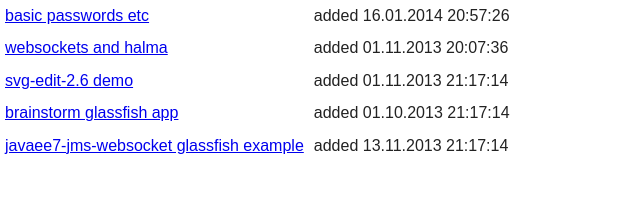
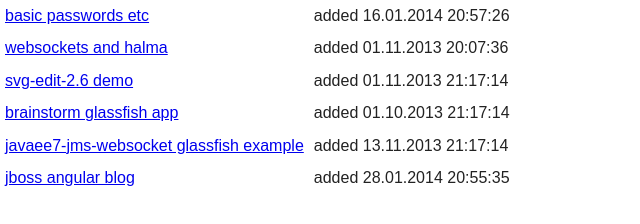
Before and after one commit to mikebochenek/html5, a plain HTML site: page index.html in a window 1280 px wide. Shown: the whole page, without its empty margins (0-640 px from the left). Drawn offline with Linux system fonts and the light colour scheme.

Commit message:
adding angular blog

```diff
--- a/index.html
+++ b/index.html
@@ -40,6 +40,10 @@
 				<td><a href="http://localhost:8080/javaee7-jms-websocket-example-1.0-SNAPSHOT/">javaee7-jms-websocket glassfish example</a></td>
 				<td>added 13.11.2013 21:17:14</td>
 			</tr>
+			<tr>
+				<td><a href="http://localhost:8080/angular-blog/">jboss angular blog</a></td>
+				<td>added 28.01.2014 20:55:35</td>
+			</tr>
 
 
 		</table>
```
